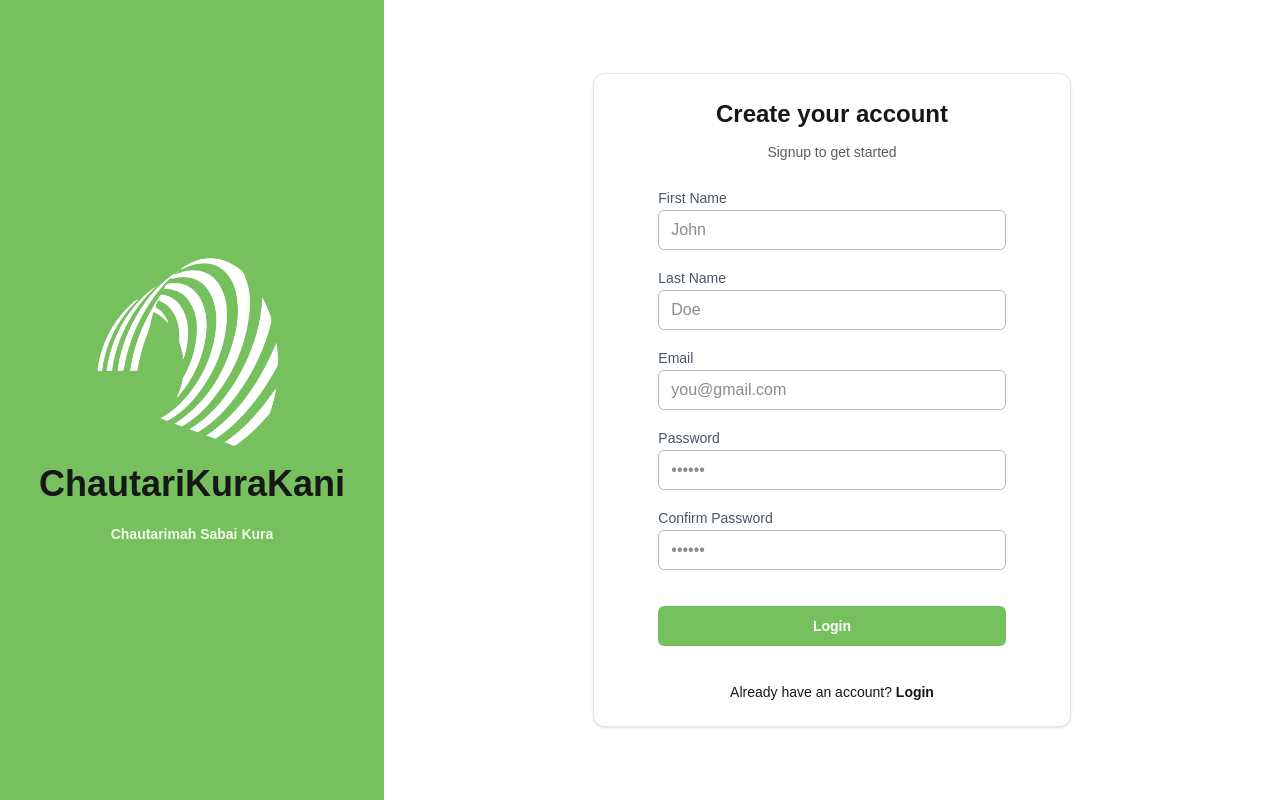
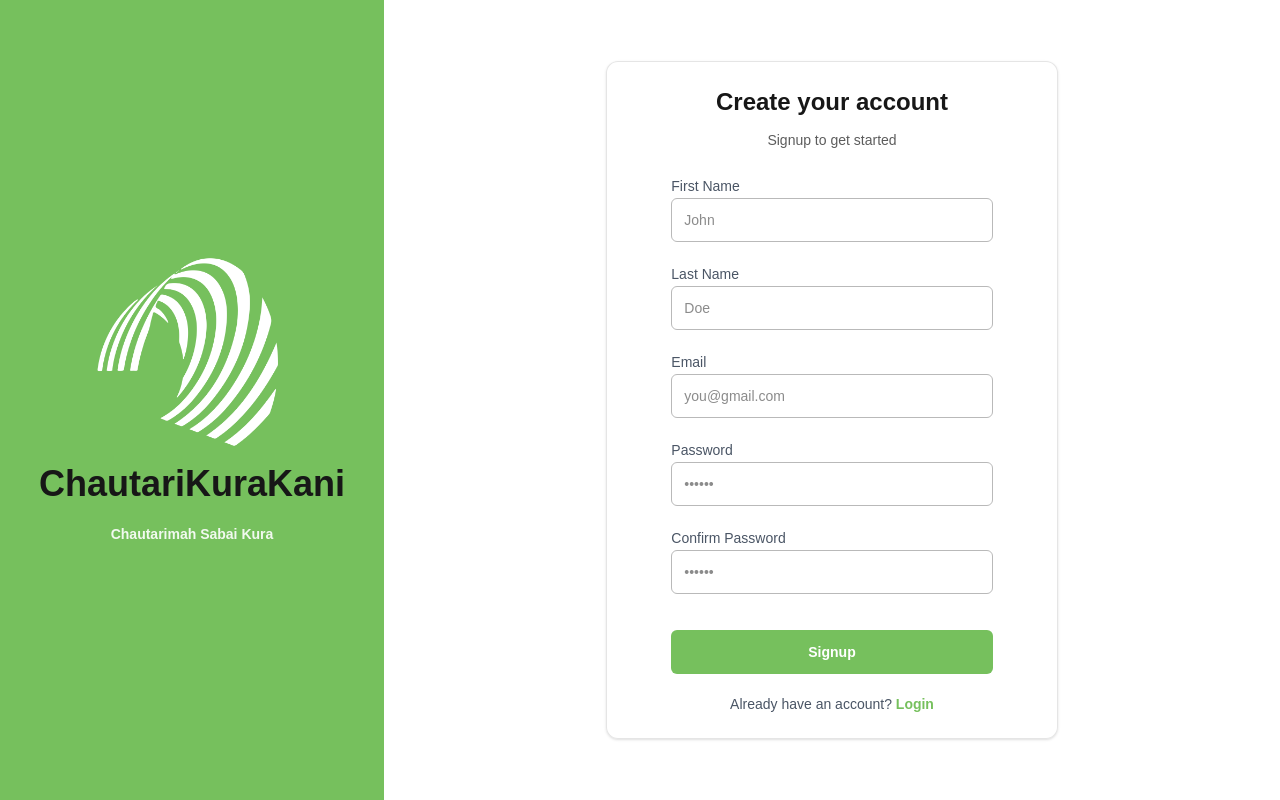
Before and after one commit to aryan123jung/ChautariKuraKani_WEB, a Next.js app in the folder frontend/: page /register in a window 1280 px wide. Built offline with nearby package versions, Linux system fonts and the light colour scheme.

Commit message:
login and signup form design updated

```diff
--- a/frontend/app/(auth)/_components/LoginForm.tsx
+++ b/frontend/app/(auth)/_components/LoginForm.tsx
@@ -1,35 +1,63 @@
 import Link from "next/link";
 import { Form, useForm } from "react-hook-form";
-
 
 export default function LoginForm() {
   return (
     <div className="px-10">
-        <form className="space-y-4 ">
+      <form className="space-y-5">
+
         <div className="space-y-1">
-                <label className="text-sm font-medium text-gray-600">
-                    Email</label>
+          <label htmlFor="email" className="text-sm font-medium text-gray-600">
+            Email
+          </label>
           <input
             id="email"
             type="email"
-                    className="h-10 rounded-md w-full border border-[#B9B9B9] bg-white p-3 text=sm outline-none focus:border-foreground/80"
-                    placeholder="you@gmail.com"></input>
-            </div>
-            <div className="">
-                <label className="text-sm font-medium text-gray-600">Password</label>
-                <input
-                    id="email"
-                    type="email"
-                    className="h-10 rounded-md w-full border border-[#B9B9B9] bg-white p-3 text=sm outline-none focus:border-foreground/80"
-                    placeholder="••••••"></input>
+            placeholder="you@gmail.com"
+            className=" h-11 w-full rounded-md
+              border border-[#B9B9B9]
+              bg-white px-3 text-sm
+              outline-none
+              focus:border-[#76C05D]
+              focus:ring-1 focus:ring-[#76C05D] "/>
         </div>
 
-            <div className="flex justify-center py-5">
-            <button className="h-10 w-full rounded-md bg-[#76C05D] text-background text-sm font-semibold hover:opacity-90 disabled:opacity-60">Login</button>
+        <div className="space-y-1">
+          <label htmlFor="password" className="text-sm font-medium text-gray-600">
+            Password
+          </label>
+          <input
+            id="password"
+            type="password"
+            placeholder="••••••"
+            className=" h-11 w-full rounded-md
+              border border-[#B9B9B9]
+              bg-white px-3 text-sm
+              outline-none
+              focus:border-[#76C05D]
+              focus:ring-1 focus:ring-[#76C05D] "/>
         </div>
-            <div className="text-center text-sm">
-                Don't have an account?<Link href= "/register" className="font-semibold hover:underline">Signup</Link>
-            </div>
+
+        <button
+          className=" mt-4 h-11 w-full rounded-md
+            bg-[#76C05D]
+            text-white text-sm font-semibold
+            transition
+            hover:opacity-90
+            active:scale-[0.98] ">
+          Login
+        </button>
+
+        <p className="text-center text-sm text-gray-600">
+          Don't have an account?{" "}
+          <Link
+            href="/register"
+            className="font-semibold text-[#76C05D] hover:underline"
+          >
+            Signup
+          </Link>
+        </p>
+
       </form>
     </div>
   );
--- a/frontend/app/(auth)/_components/RegisterForm.tsx
+++ b/frontend/app/(auth)/_components/RegisterForm.tsx
@@ -1,59 +1,173 @@
+// import Link from "next/link";
+
+// export default function RegisterForm() {
+//     return (
+//         <div className="px-10">
+//         <form className="space-y-4 ">
+//             <div className="space-y-1">
+//                 <label className="text-sm font-medium text-gray-600">
+//                     First Name</label>
+//                 <input
+//                     id="email"
+//                     type="email"
+//                     className="h-10 rounded-md w-full border border-[#B9B9B9] bg-white p-3 text=sm outline-none focus:border-foreground/80"
+//                     placeholder="John"></input>
+//             </div>
+//             <div className="space-y-1">
+//                 <label className="text-sm font-medium text-gray-600">
+//                     Last Name</label>
+//                 <input
+//                     id="email"
+//                     type="email"
+//                     className="h-10 rounded-md w-full border border-[#B9B9B9] bg-white p-3 text=sm outline-none focus:border-foreground/80"
+//                     placeholder="Doe"></input>
+//             </div>
+//             <div className="space-y-1">
+//                 <label className="text-sm font-medium text-gray-600">
+//                     Email</label>
+//                 <input
+//                     id="email"
+//                     type="email"
+//                     className="h-10 rounded-md w-full border border-[#B9B9B9] bg-white p-3 text=sm outline-none focus:border-foreground/80"
+//                     placeholder="you@gmail.com"></input>
+//             </div>
+//             <div className="">
+//                 <label className="text-sm font-medium text-gray-600">Password</label>
+//                 <input
+//                     id="email"
+//                     type="email"
+//                     className="h-10 rounded-md w-full border border-[#B9B9B9] bg-white p-3 text=sm outline-none focus:border-foreground/80"
+//                     placeholder="••••••"></input>
+//             </div>
+//             <div className="">
+//                 <label className="text-sm font-medium text-gray-600">Confirm Password</label>
+//                 <input
+//                     id="email"
+//                     type="email"
+//                     className="h-10 rounded-md w-full border border-[#B9B9B9] bg-white p-3 text=sm outline-none focus:border-foreground/80"
+//                     placeholder="••••••"></input>
+//             </div>
+
+//             <div className="flex justify-center py-5">
+//             <button className="h-10 w-full rounded-md bg-[#76C05D] text-background text-sm font-semibold hover:opacity-90 disabled:opacity-60">Signup</button>
+//             </div>
+//             <div className="text-center text-sm">
+//                 Already have an account? <Link href="/login" className="font-semibold hover:underline">Login</Link>
+//             </div>
+//         </form>
+//         </div>
+//     );
+// }
+
+
 import Link from "next/link";
 
 export default function RegisterForm() {
   return (
     <div className="px-10">
-        <form className="space-y-4 ">
+      <form className="space-y-5">
+
         <div className="space-y-1">
-                <label className="text-sm font-medium text-gray-600">
-                    First Name</label>
+          <label htmlFor="firstName" className="text-sm font-medium text-gray-600">
+            First Name
+          </label>
+          <input
+            id="firstName"
+            type="text"
+            placeholder="John"
+            className=" h-11 w-full rounded-md
+              border border-[#B9B9B9]
+              bg-white px-3 text-sm
+              outline-none
+              focus:border-[#76C05D]
+              focus:ring-1 focus:ring-[#76C05D] "/>
+        </div>
+
+        <div className="space-y-1">
+          <label htmlFor="lastName" className="text-sm font-medium text-gray-600">
+            Last Name
+          </label>
+          <input
+            id="lastName"
+            type="text"
+            placeholder="Doe"
+            className=" h-11 w-full rounded-md
+              border border-[#B9B9B9]
+              bg-white px-3 text-sm
+              outline-none
+              focus:border-[#76C05D]
+              focus:ring-1 focus:ring-[#76C05D] "/>
+        </div>
+
+        <div className="space-y-1">
+          <label htmlFor="email" className="text-sm font-medium text-gray-600">
+            Email
+          </label>
           <input
             id="email"
             type="email"
-                    className="h-10 rounded-md w-full border border-[#B9B9B9] bg-white p-3 text=sm outline-none focus:border-foreground/80"
-                    placeholder="John"></input>
-            </div>
-            <div className="space-y-1">
-                <label className="text-sm font-medium text-gray-600">
-                    Last Name</label>
-                <input
-                    id="email"
-                    type="email"
-                    className="h-10 rounded-md w-full border border-[#B9B9B9] bg-white p-3 text=sm outline-none focus:border-foreground/80"
-                    placeholder="Doe"></input>
-            </div>
-            <div className="space-y-1">
-                <label className="text-sm font-medium text-gray-600">
-                    Email</label>
-                <input
-                    id="email"
-                    type="email"
-                    className="h-10 rounded-md w-full border border-[#B9B9B9] bg-white p-3 text=sm outline-none focus:border-foreground/80"
-                    placeholder="you@gmail.com"></input>
-            </div>
-            <div className="">
-                <label className="text-sm font-medium text-gray-600">Password</label>
-                <input
-                    id="email"
-                    type="email"
-                    className="h-10 rounded-md w-full border border-[#B9B9B9] bg-white p-3 text=sm outline-none focus:border-foreground/80"
-                    placeholder="••••••"></input>
-            </div>
-            <div className="">
-                <label className="text-sm font-medium text-gray-600">Confirm Password</label>
-                <input
-                    id="email"
-                    type="email"
-                    className="h-10 rounded-md w-full border border-[#B9B9B9] bg-white p-3 text=sm outline-none focus:border-foreground/80"
-                    placeholder="••••••"></input>
+            placeholder="you@gmail.com"
+            className=" h-11 w-full rounded-md
+              border border-[#B9B9B9]
+              bg-white px-3 text-sm
+              outline-none
+              focus:border-[#76C05D]
+              focus:ring-1 focus:ring-[#76C05D] "/>
         </div>
 
-            <div className="flex justify-center py-5">
-            <button className="h-10 w-full rounded-md bg-[#76C05D] text-background text-sm font-semibold hover:opacity-90 disabled:opacity-60">Login</button>
+        <div className="space-y-1">
+          <label htmlFor="password" className="text-sm font-medium text-gray-600">
+            Password
+          </label>
+          <input
+            id="password"
+            type="password"
+            placeholder="••••••"
+            className=" h-11 w-full rounded-md
+              border border-[#B9B9B9]
+              bg-white px-3 text-sm
+              outline-none
+              focus:border-[#76C05D]
+              focus:ring-1 focus:ring-[#76C05D] "/>
         </div>
-            <div className="text-center text-sm">
-                Already have an account? <Link href="/login" className="font-semibold hover:underline">Login</Link>
+
+        <div className="space-y-1">
+          <label htmlFor="confirmPassword" className="text-sm font-medium text-gray-600">
+            Confirm Password
+          </label>
+          <input
+            id="confirmPassword"
+            type="password"
+            placeholder="••••••"
+            className=" h-11 w-full rounded-md
+              border border-[#B9B9B9]
+              bg-white px-3 text-sm
+              outline-none
+              focus:border-[#76C05D]
+              focus:ring-1 focus:ring-[#76C05D]"/>
         </div>
+
+        <button
+          type="submit"
+          className=" mt-4 h-11 w-full rounded-md
+            bg-[#76C05D]
+            text-white text-sm font-semibold
+            transition
+            hover:opacity-90
+            active:scale-[0.98] ">
+          Signup
+        </button>
+
+        <p className="text-center text-sm text-gray-600">
+          Already have an account?{" "}
+          <Link
+            href="/login"
+            className="font-semibold text-[#76C05D] hover:underline"
+          >
+            Login
+          </Link>
+        </p>
+
       </form>
     </div>
   );
```
Lines whose indentation alone changed are shown as unchanged.
